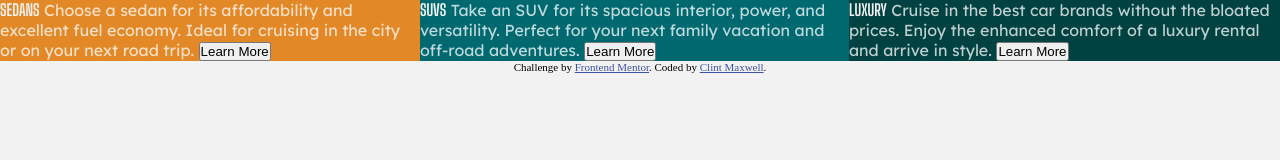
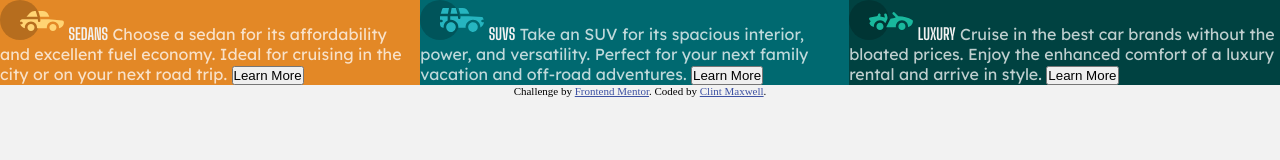
Before and after one commit to AntonioHouTX/3-column-preview-card-component-main, a plain HTML site: page index.html in a window 1280 px wide. Drawn offline with Linux system fonts and the light colour scheme.

Commit message:
Inserted images into each section.

```diff
--- a/index.html
+++ b/index.html
@@ -15,6 +15,7 @@
 <body>
   <section class="main">
     <section class="sedans">
+      <img src="/images/icon-sedans.svg">
       <span id="title">Sedans</span>
       Choose a sedan for its affordability and excellent fuel economy. Ideal for cruising in the city
       or on your next road trip.
@@ -22,6 +23,7 @@
     </section>
 
     <section class="suvs">
+      <img src="/images/icon-suvs.svg">
       <span id="title">SUVs</span>
       Take an SUV for its spacious interior, power, and versatility. Perfect for your next family vacation
       and off-road adventures.
@@ -29,6 +31,7 @@
     </section>
 
     <section class="luxury">
+      <img src="/images/icon-luxury.svg">
       <span id="title">Luxury</span>
       Cruise in the best car brands without the bloated prices. Enjoy the enhanced comfort of a luxury
       rental and arrive in style.
--- a/styles.css
+++ b/styles.css
@@ -26,7 +26,6 @@ body {
   font-family: 'Lexend Deca', sans-serif;
   font-weight: 400;
   color: hsla(0, 0%, 100%, 0.75);
-
 }
 .sedans {
   background-color: hsl(31, 77%, 52%);
```
Lines whose indentation alone changed are shown as unchanged.
